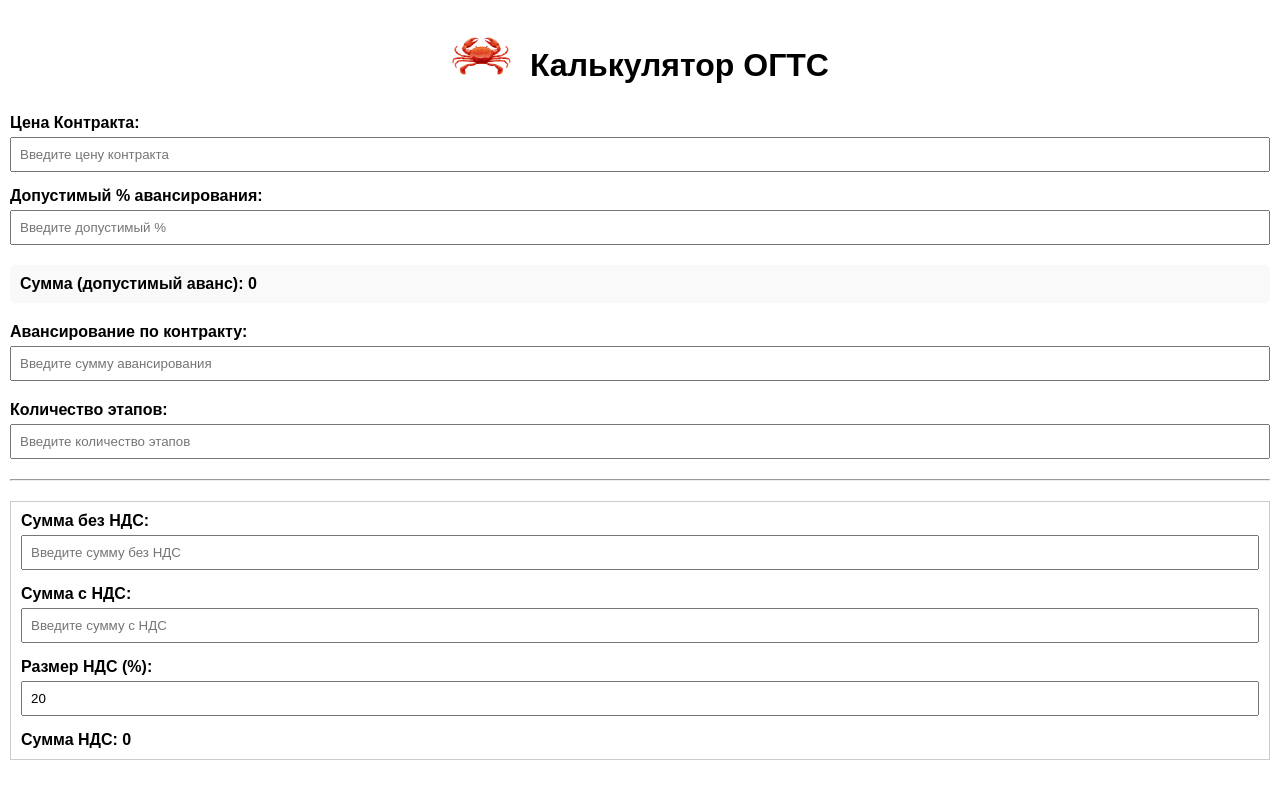
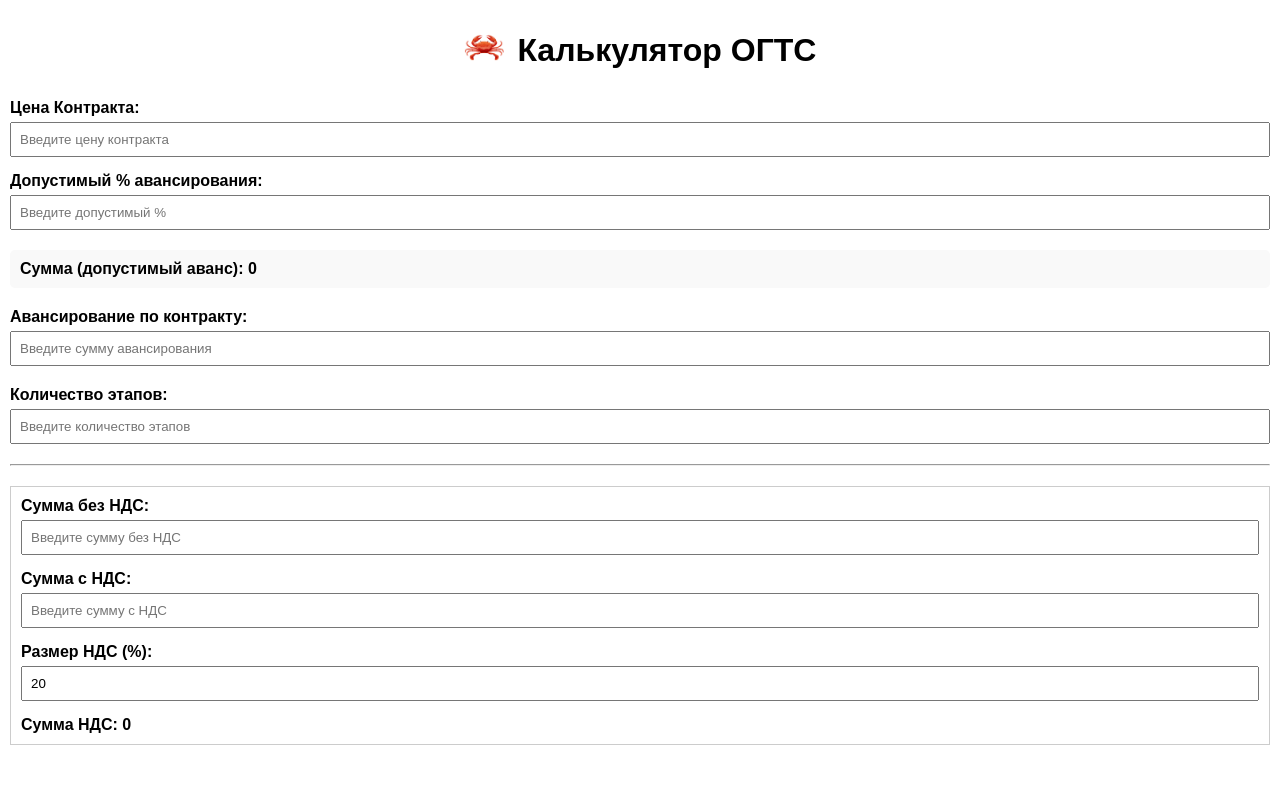
Before and after one commit to Nissanstels1/contract-calc, a plain HTML site: page index.html in a window 1280 px wide. Drawn offline with Linux system fonts and the light colour scheme.

Commit message:
Update index.html

```diff
--- a/index.html
+++ b/index.html
@@ -62,7 +62,7 @@
 <!-- Заголовок с крабиками слева и справа -->
 <h1>
   <!-- Левая картинка -->
-    <img src="crab.png" alt="Логотип краба" style="width: 60px; margin-right: 10px;">
+    <img src="crab.png" alt="Логотип краба" style="width: 40px; margin-right: 5px;">
 
     Калькулятор ОГТС
 
```
